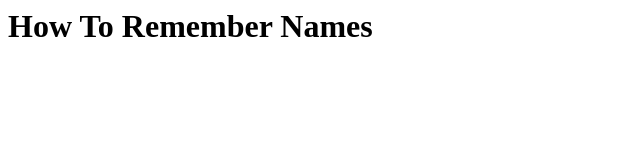
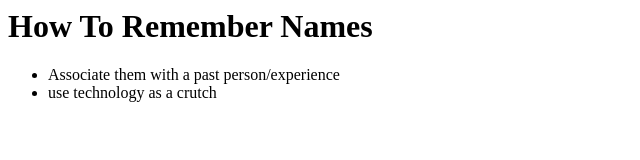
Before and after one commit to lukeschunk/remembering_names_practice, a plain HTML site: page index.html in a window 1280 px wide. Shown: the whole page, without its empty margins (0-640 px from the left). Drawn offline with Linux system fonts and the light colour scheme.

Commit message:
added some items for remembering names list

```diff
--- a/index.html
+++ b/index.html
@@ -7,5 +7,9 @@
 </head>
 <body>
     <h1>How To Remember Names</h1>
+    <ul>
+        <li>Associate them with a past person/experience</li>
+        <li>use technology as a crutch</li>
+    </ul>
 </body>
 </html>
```
